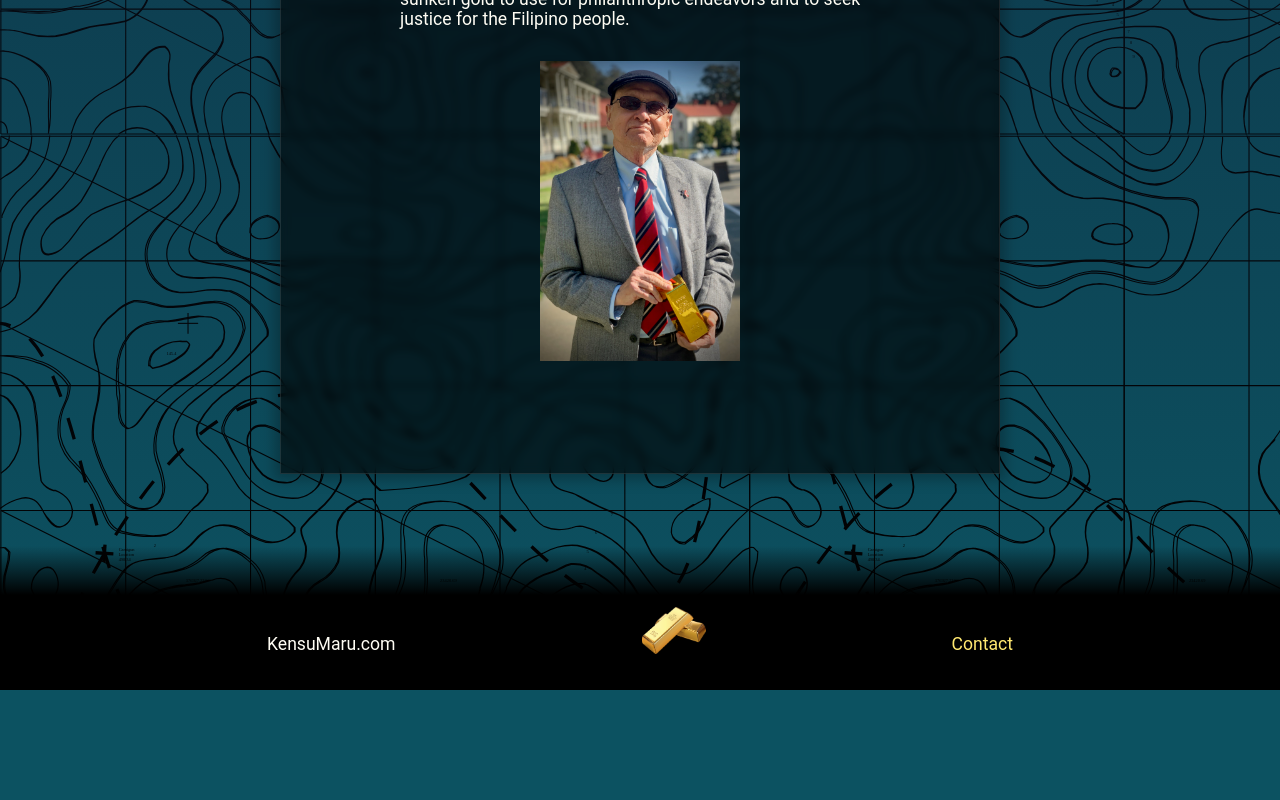
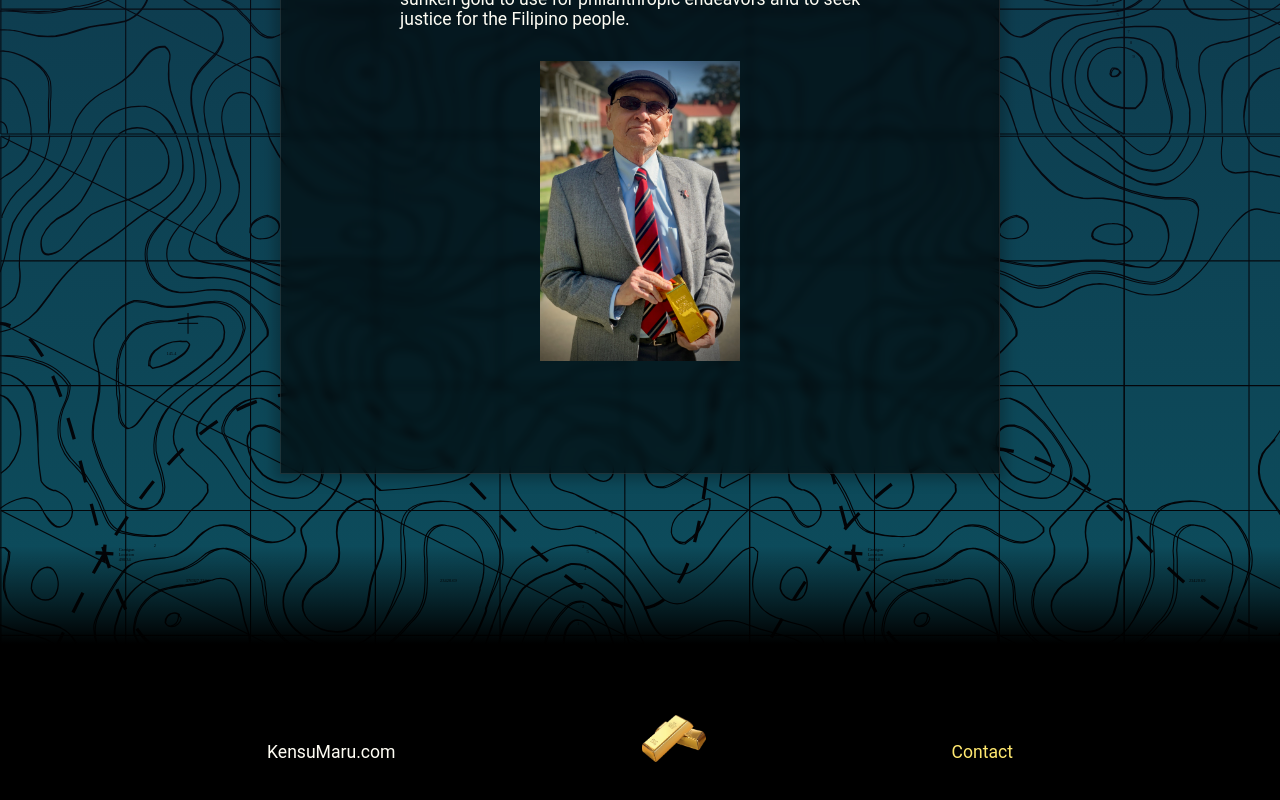
Before and after one commit to dylan-cm/kensumaru, a React (Create React App) app: page / in a window 1280 px wide. Shown: the part 1365-2165 px from the top of the page. Before the commit the page ends 2055 px from the top, so only its background shows below. Built offline with nearby package versions, Linux system fonts and the light colour scheme.

Commit message:
increased footer height

```diff
--- a/src/molecules/Footer.css
+++ b/src/molecules/Footer.css
@@ -5,12 +5,12 @@
   align-items: flex-end;
 
   padding: 0px 144px;
-  padding-bottom: 36px;
+  padding-bottom: 72px;
   margin-top: 72px;
   box-sizing: border-box;
 
   width: 100%;
-  min-height: 144px;
+  min-height: 288px;
 
   background: rgb(0, 0, 0);
   background: -moz-linear-gradient(
```
